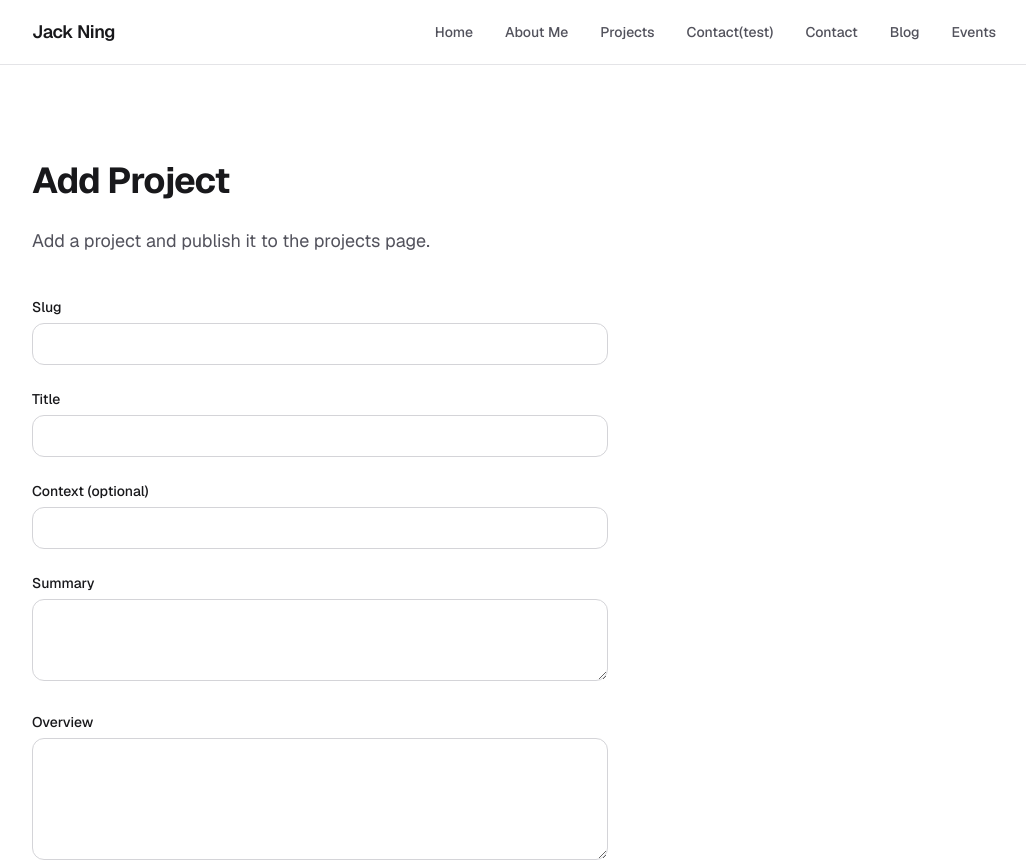
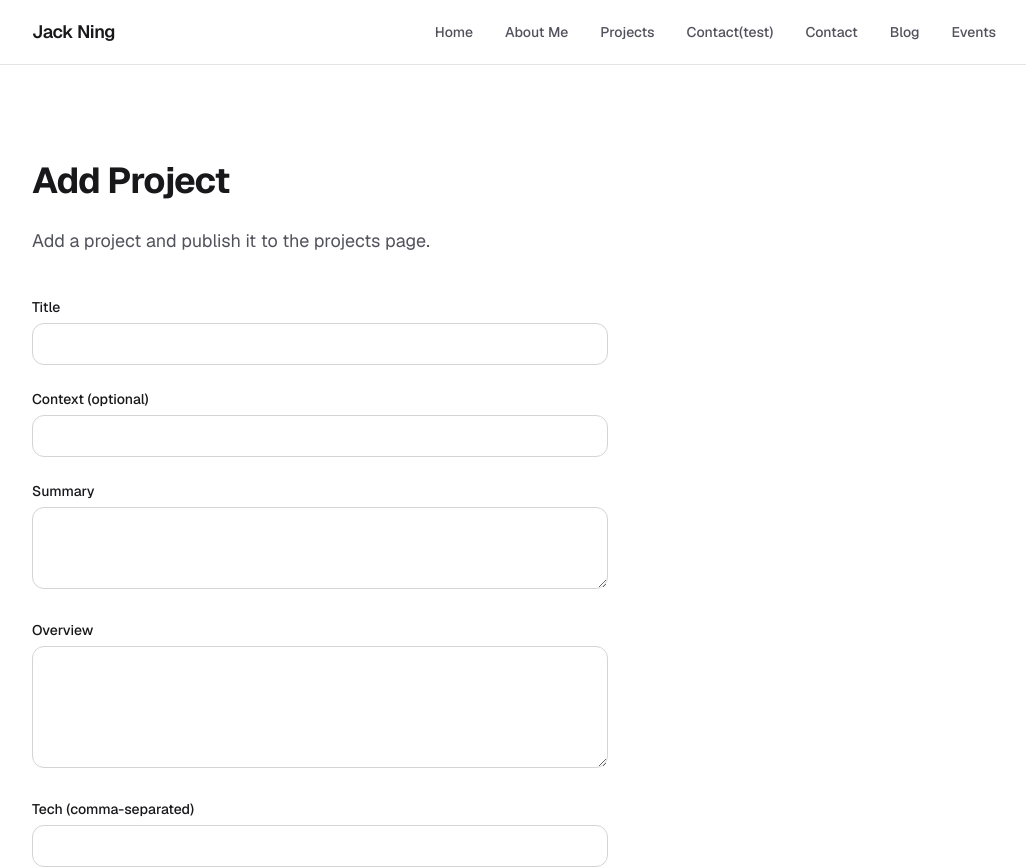
Before and after one commit to timewalker91/jack-portfolio, a Next.js app: page /admin/projects in a window 1280 px wide. Shown: the top 868 px of the page, without its empty margins (120-1146 px from the left). Built offline with nearby package versions, Linux system fonts and the light colour scheme.

Commit message:
Auto-generate project slugs from the title and remove the Slug box from the add-project form

```diff
--- a/src/app/admin/projects/project-form.tsx
+++ b/src/app/admin/projects/project-form.tsx
@@ -6,7 +6,6 @@ import type { ProjectErrors } from "@/lib/projects";
 const DRAFT_KEY = "project-draft";
 
 type Draft = {
-  slug: string;
   title: string;
   context: string;
   summary: string;
@@ -15,7 +14,6 @@ type Draft = {
 };
 
 const emptyDraft: Draft = {
-  slug: "",
   title: "",
   context: "",
   summary: "",
@@ -48,7 +46,6 @@ export default function ProjectForm() {
         if (!raw) return;
         const draft = JSON.parse(raw) as Partial<Draft>;
         const restored: Draft = {
-          slug: typeof draft.slug === "string" ? draft.slug : "",
           title: typeof draft.title === "string" ? draft.title : "",
           context: typeof draft.context === "string" ? draft.context : "",
           summary: typeof draft.summary === "string" ? draft.summary : "",
@@ -87,7 +84,6 @@ export default function ProjectForm() {
         method: "POST",
         headers: { "Content-Type": "application/json" },
         body: JSON.stringify({
-          slug: values.slug,
           title: values.title,
           context: values.context,
           summary: values.summary,
@@ -134,24 +130,6 @@ export default function ProjectForm() {
           Draft saved
         </p>
       ) : null}
-
-      <div>
-        <label
-          htmlFor="slug"
-          className="mb-1.5 block text-sm font-medium text-zinc-900 dark:text-zinc-100"
-        >
-          Slug
-        </label>
-        <input
-          id="slug"
-          name="slug"
-          type="text"
-          value={values.slug}
-          onChange={(e) => update("slug", e.target.value)}
-          className={fieldClassName}
-        />
-        <FieldError message={errors.slug} />
-      </div>
 
       <div>
         <label
--- a/src/app/api/projects/route.ts
+++ b/src/app/api/projects/route.ts
@@ -2,7 +2,7 @@ import { NextResponse } from "next/server";
 import {
   readProjects,
   saveProject,
-  slugTaken,
+  uniqueSlug,
   validateProjectInput,
 } from "@/lib/projects";
 import type { ProjectInput } from "@/lib/projects";
@@ -54,11 +54,10 @@ export async function POST(request: Request) {
     typeof payload === "object" && payload !== null ? payload : {}
   ) as Record<string, unknown>;
   const input = parseInput(data);
+  input.slug = await uniqueSlug(input.title || "project");
 
   const errors = validateProjectInput(input);
-  if (Object.keys(errors).length === 0 && (await slugTaken(input.slug))) {
-    errors.slug = "Slug already in use.";
-  }
+  delete errors.slug;
   if (Object.keys(errors).length > 0) {
     return NextResponse.json({ status: "error", errors }, { status: 400 });
   }
--- a/src/lib/projects.ts
+++ b/src/lib/projects.ts
@@ -52,6 +52,24 @@ export async function readProjects(): Promise<Project[]> {
 
 function isValidSlug(value: string): boolean {
   return /^[a-z0-9]+(?:-[a-z0-9]+)*$/.test(value);
+}
+
+export function slugify(title: string): string {
+  return title
+    .toLowerCase()
+    .replace(/[^a-z0-9]+/g, "-")
+    .replace(/^-+|-+$/g, "");
+}
+
+export async function uniqueSlug(title: string): Promise<string> {
+  const base = slugify(title) || "project";
+  let slug = base;
+  let counter = 2;
+  while (await slugTaken(slug)) {
+    slug = `${base}-${counter}`;
+    counter += 1;
+  }
+  return slug;
 }
 
 export function validateProjectInput(input: ProjectInput): ProjectErrors {
```
